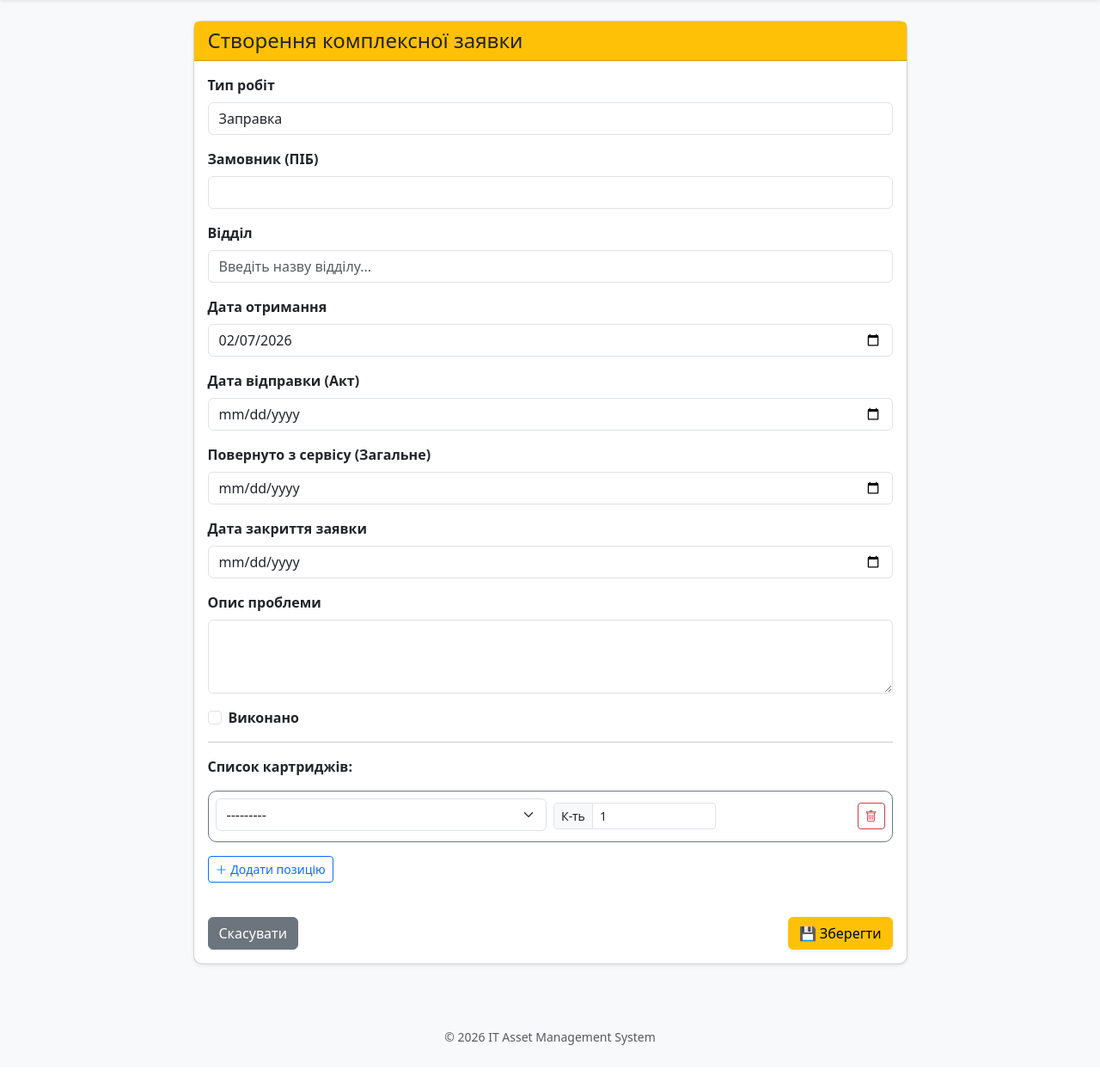
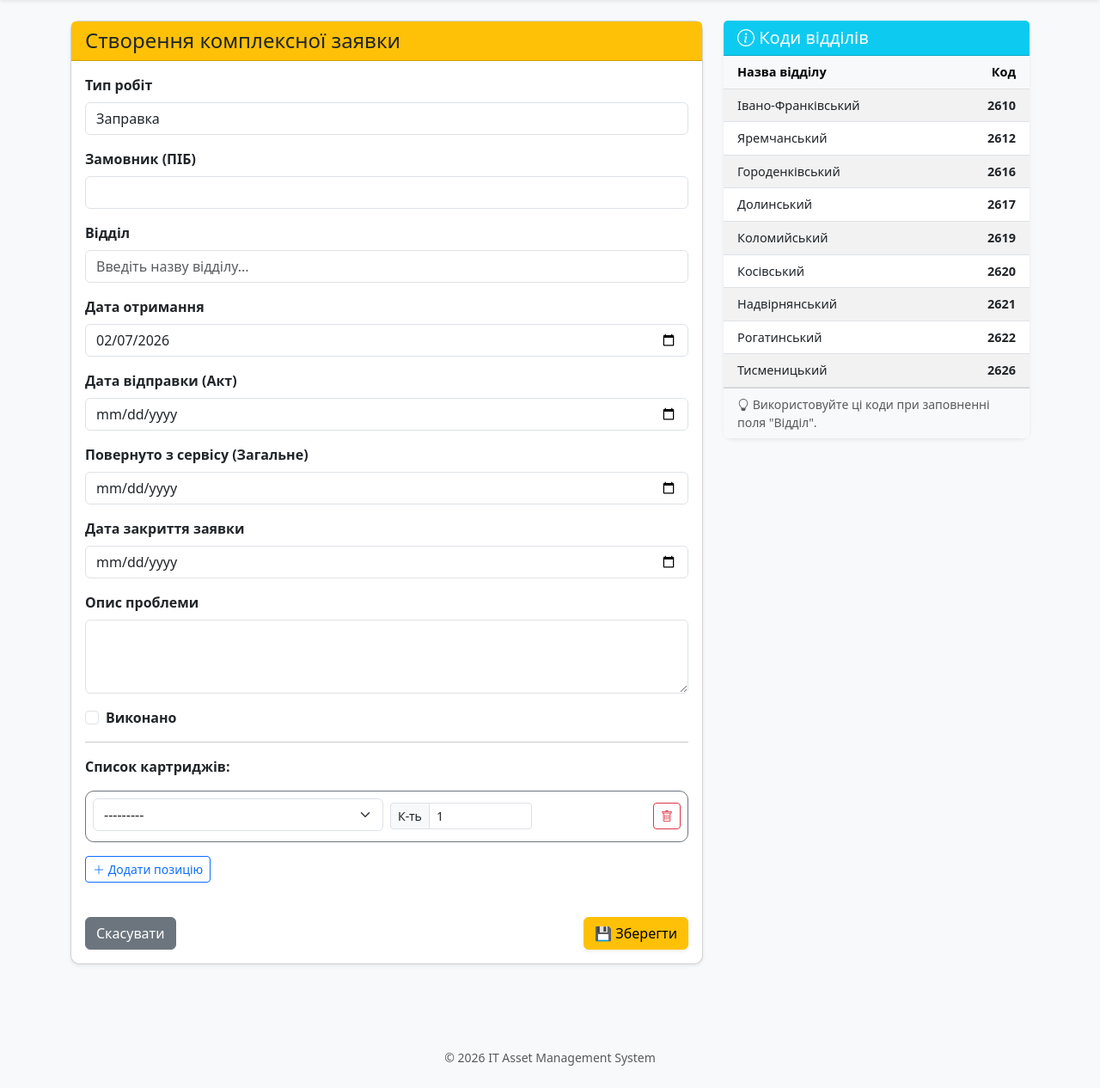
Before and after one commit to Strong2197/it-asset-mgmt, a Django app: page /service/create/ in a window 1280 px wide. Shown: the part 56-1322 px from the top of the page at 86% size. Before the commit the page ends 1272 px from the top, so only its background shows below. Run offline with Django 5.2, Linux system fonts and the light colour scheme; data that the repository does not hold is empty.

Commit message:
Update service_form.html

```diff
--- a/templates/service/service_form.html
+++ b/templates/service/service_form.html
@@ -1,8 +1,9 @@
 {% extends 'base.html' %}
 
 {% block content %}
-<div class="row justify-content-center">
-    <div class="col-md-9">
+<div class="row">
+
+    <div class="col-lg-8 mb-4">
         <div class="card shadow-sm">
             <div class="card-header bg-warning text-dark">
                 <h4 class="mb-0">{{ title }}</h4>
@@ -54,7 +55,6 @@
                                         <div class="mb-1">
                                             {{ item_form.item_name }}
                                         </div>
-
                                         <div class="custom-name-wrapper" style="display:none;">
                                             {{ item_form.custom_name }}
                                         </div>
@@ -91,6 +91,41 @@
             </div>
         </div>
     </div>
+
+    <div class="col-lg-4">
+        <div class="card shadow-sm border-0 sticky-top" style="top: 20px; z-index: 1;">
+            <div class="card-header bg-info text-white d-flex justify-content-between align-items-center">
+                <h5 class="mb-0"><i class="bi bi-info-circle"></i> Коди відділів</h5>
+            </div>
+            <div class="card-body p-0">
+                <div class="table-responsive">
+                    <table class="table table-striped table-hover mb-0" style="font-size: 0.9rem;">
+                        <thead class="table-light">
+                            <tr>
+                                <th class="ps-3">Назва відділу</th>
+                                <th class="text-end pe-3">Код</th>
+                            </tr>
+                        </thead>
+                        <tbody>
+                            <tr><td class="ps-3">Івано-Франківський</td><td class="text-end pe-3 fw-bold">2610</td></tr>
+                            <tr><td class="ps-3">Яремчанський</td><td class="text-end pe-3 fw-bold">2612</td></tr>
+                            <tr><td class="ps-3">Городенківський</td><td class="text-end pe-3 fw-bold">2616</td></tr>
+                            <tr><td class="ps-3">Долинський</td><td class="text-end pe-3 fw-bold">2617</td></tr>
+                            <tr><td class="ps-3">Коломийський</td><td class="text-end pe-3 fw-bold">2619</td></tr>
+                            <tr><td class="ps-3">Косівський</td><td class="text-end pe-3 fw-bold">2620</td></tr>
+                            <tr><td class="ps-3">Надвірнянський</td><td class="text-end pe-3 fw-bold">2621</td></tr>
+                            <tr><td class="ps-3">Рогатинський</td><td class="text-end pe-3 fw-bold">2622</td></tr>
+                            <tr><td class="ps-3">Тисменицький</td><td class="text-end pe-3 fw-bold">2626</td></tr>
+                        </tbody>
+                    </table>
+                </div>
+            </div>
+            <div class="card-footer bg-light text-muted small">
+                <i class="bi bi-lightbulb"></i> Використовуйте ці коди при заповненні поля "Відділ".
+            </div>
+        </div>
+    </div>
+
 </div>
 
 <script>
@@ -99,31 +134,19 @@ document.addEventListener('DOMContentLoaded', function() {
     const addButton = document.getElementById('add-item');
     const totalForms = document.getElementById('id_items-TOTAL_FORMS');
 
-    // --- ФУНКЦІЯ: Перемикання поля "Інше" ---
     function toggleCustomField(selectElement) {
-        // Знаходимо батьківський рядок
         const row = selectElement.closest('.item-row');
-        // Знаходимо обгортку для нашого поля
         const wrapper = row.querySelector('.custom-name-wrapper');
-        // Знаходимо саме поле input всередині
         const input = wrapper.querySelector('input');
 
-        console.log("Статус:", selectElement.value);
-
-        // Перевіряємо, чи вибрано 'Інше'
         if (selectElement.value === 'Інше') {
-            // 1. Показуємо обгортку
             wrapper.style.display = 'block';
-
-            // 2. ВАЖЛИВО: Примусово показуємо сам input (виправляємо конфлікт з forms.py)
             if (input) {
                 input.style.display = 'block';
                 input.required = true;
                 input.placeholder = "Напишіть назву пристрою...";
-                input.focus(); // Ставимо курсор всередину, щоб зручно писати
             }
         } else {
-            // Ховаємо все назад
             wrapper.style.display = 'none';
             if (input) {
                 input.value = '';
@@ -132,64 +155,51 @@ document.addEventListener('DOMContentLoaded', function() {
         }
     }
 
-    // --- СЛУХАЧ ПОДІЙ (Delegation) ---
     container.addEventListener('change', function(e) {
-        // Перевіряємо, чи це випадаючий список з назвою 'item_name'
         if (e.target.matches('select') && e.target.name.includes('item_name')) {
             toggleCustomField(e.target);
         }
     });
 
-    // --- ІНІЦІАЛІЗАЦІЯ ---
-    // Проходимо по всіх списках при завантаженні (щоб відкрити "Інше" при редагуванні)
     const allSelects = container.querySelectorAll('select[name$="item_name"]');
     allSelects.forEach(select => {
         toggleCustomField(select);
     });
 
-    // --- ЛОГІКА ВИДАЛЕННЯ ---
     container.addEventListener('click', function(e) {
         if (e.target.closest('.delete-row-btn')) {
             const row = e.target.closest('.item-row');
             const deleteCheckbox = row.querySelector('input[name$="-DELETE"]');
 
             if (deleteCheckbox) {
-                deleteCheckbox.checked = true; // Ставимо галочку видалення для Django
-                row.style.display = 'none';    // Ховаємо рядок візуально
+                deleteCheckbox.checked = true;
+                row.style.display = 'none';
             } else {
-                row.remove(); // Якщо це новий рядок - просто видаляємо
+                row.remove();
             }
         }
     });
 
-    // --- ЛОГІКА ДОДАВАННЯ НОВОГО РЯДКА ---
     addButton.addEventListener('click', function() {
         const formsCount = parseInt(totalForms.value);
         const firstRow = container.querySelector('.item-row');
-
-        // Клонуємо перший рядок
         const newRow = firstRow.cloneNode(true);
         const regex = new RegExp(`items-(\\d+)-`, 'g');
         newRow.innerHTML = newRow.innerHTML.replace(regex, `items-${formsCount}-`);
 
-        // Очищаємо всі поля в новому рядку
         newRow.querySelectorAll('input, select').forEach(el => {
             if (el.type !== 'hidden') {
                 el.value = '';
-                // Скидаємо стилі, щоб поле "Інше" було сховане за замовчуванням
                 if (el.name.includes('custom_name')) el.style.display = 'none';
                 if (el.name.includes('quantity')) el.value = 1;
             }
             if (el.type === 'checkbox') el.checked = false;
         });
 
-        // Скидаємо обгортку "Інше"
         const wrapper = newRow.querySelector('.custom-name-wrapper');
         if(wrapper) wrapper.style.display = 'none';
 
-        // Показуємо сам рядок
         newRow.style.display = 'block';
-
         container.appendChild(newRow);
         totalForms.value = formsCount + 1;
     });
```
